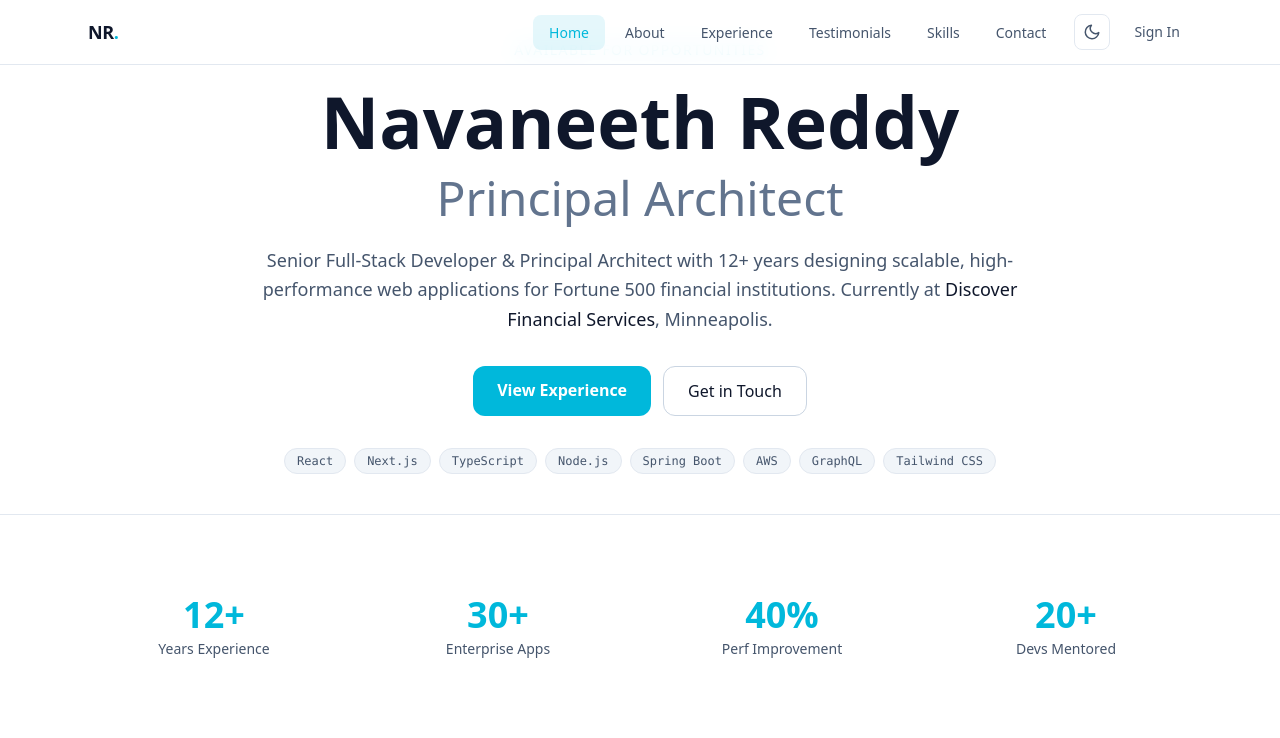
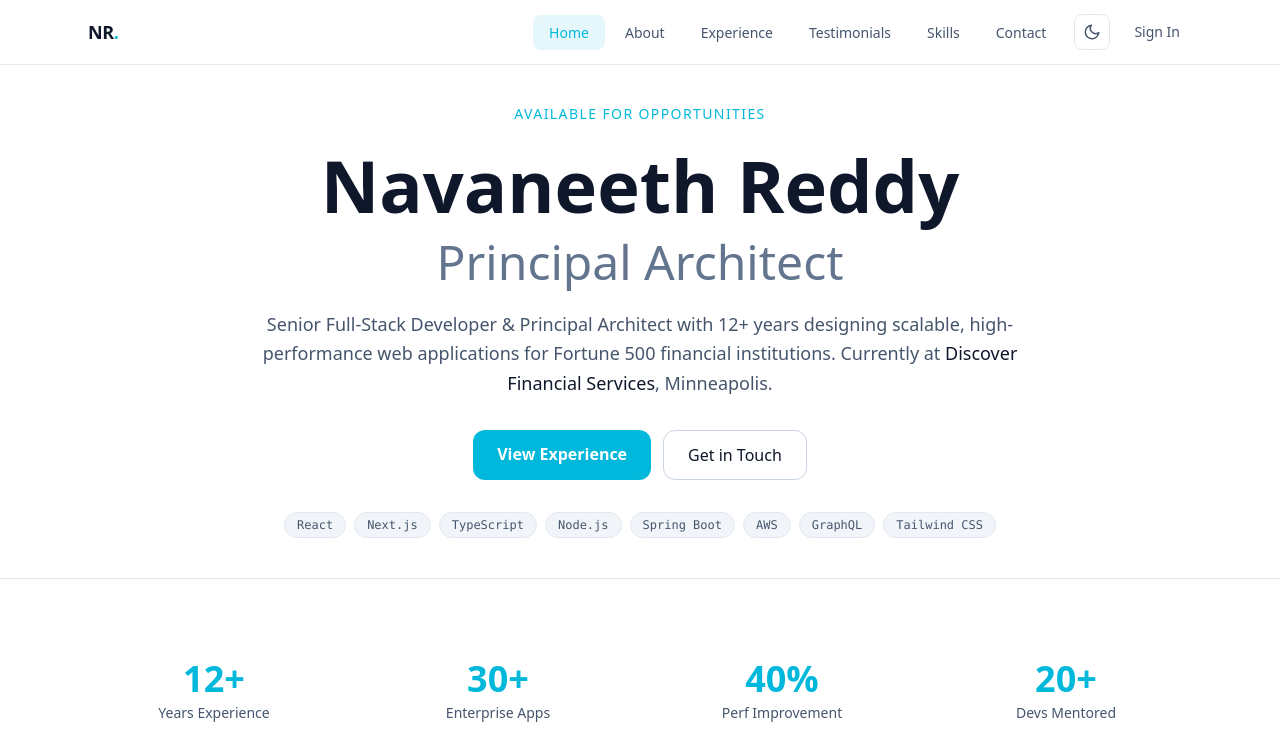
Before and after one commit to NavaneethReddi/Navaneeth-dev, a Next.js app: page / in a window 1280 px wide. Shown: the top 738 px of the page. Built offline with nearby package versions, Linux system fonts and the light colour scheme; no server answers.

Commit message:
fix: alignment - app/layout.tsx

```diff
--- a/app/layout.tsx
+++ b/app/layout.tsx
@@ -25,10 +25,9 @@ export default function RootLayout({
   children: React.ReactNode
 }>) {
   return (
-    // suppressHydrationWarning prevents React mismatch warning
-    // when ThemeProvider adds .dark class client-side on mount
     <html lang="en" suppressHydrationWarning>
-      <body className={`${geistSans.variable} ${geistMono.variable} antialiased`}>
+      {/* pt-16 offsets the fixed nav (h-16 = 64px) so no content hides behind it */}
+      <body className={`${geistSans.variable} ${geistMono.variable} antialiased pt-16`}>
         <ClerkProvider>
           <ThemeProvider>
             {children}
```
